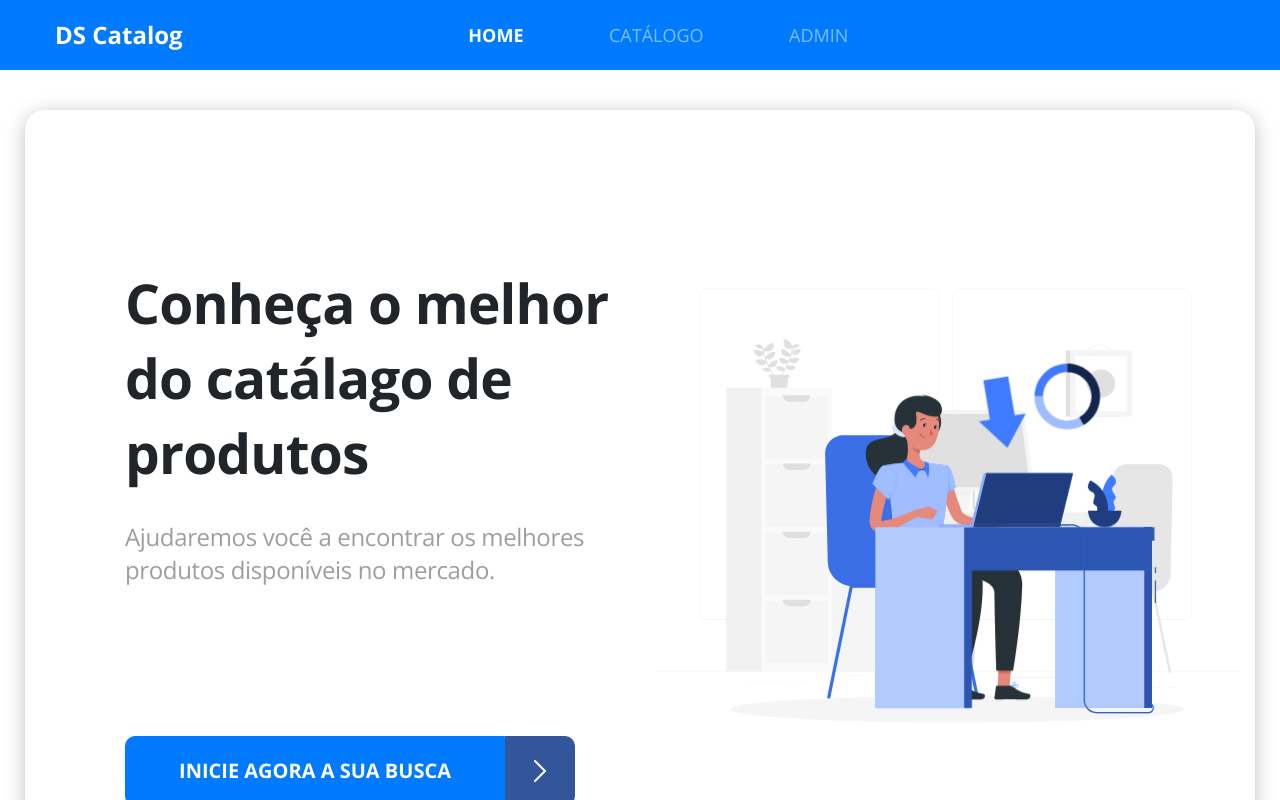
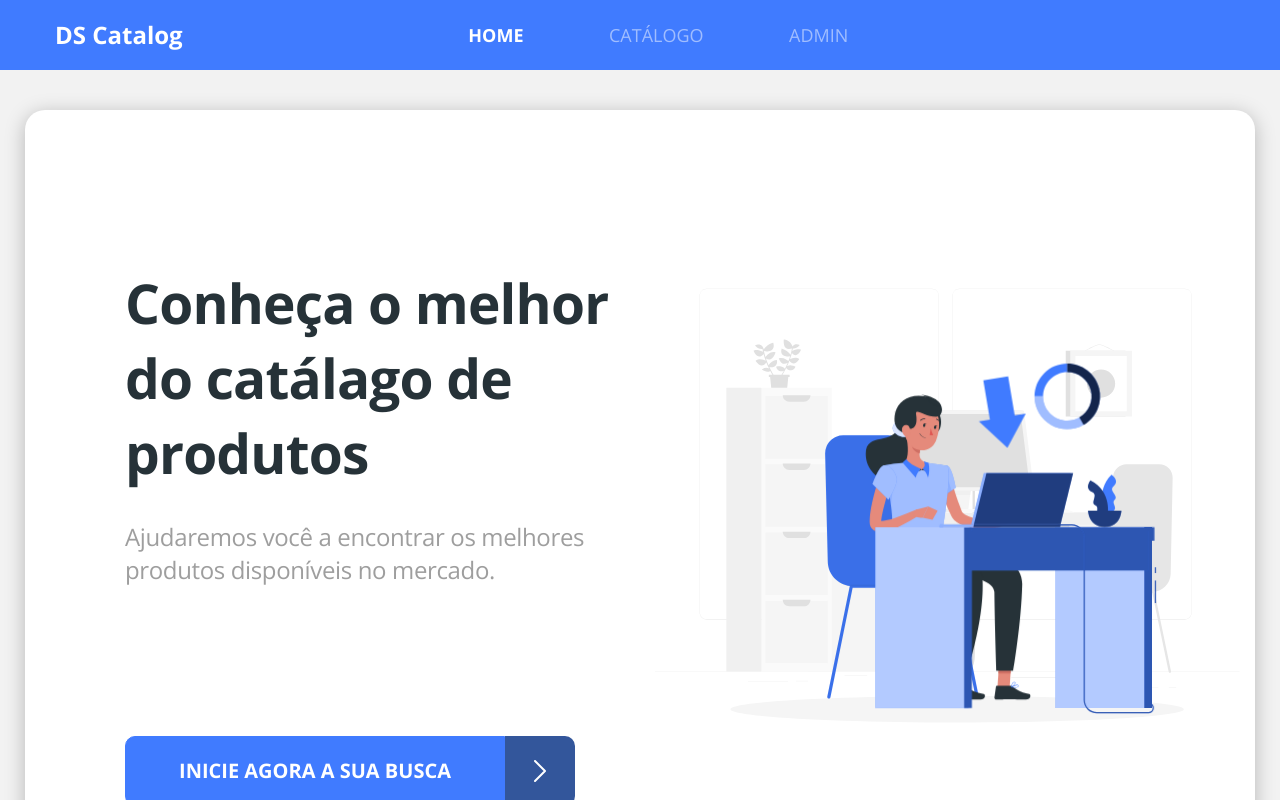
Before and after one commit to LeandroNArakaki/dscatalog-bootcamp-devsuperior, a React (Create React App) app in the folder front-web/: page / in a window 1280 px wide. Shown: the top 800 px of the page. Built offline with nearby package versions, Linux system fonts and the light colour scheme.

Commit message:
Fixed color navbar

```diff
--- a/front-web/src/core/assets/styles/custom.scss
+++ b/front-web/src/core/assets/styles/custom.scss
@@ -6,3 +6,5 @@ $theme-colors: (
 
 $body-bg:#F2F2F2;
 $body-color:#263238;
+
+@import '~bootstrap/scss/bootstrap.scss';
```
